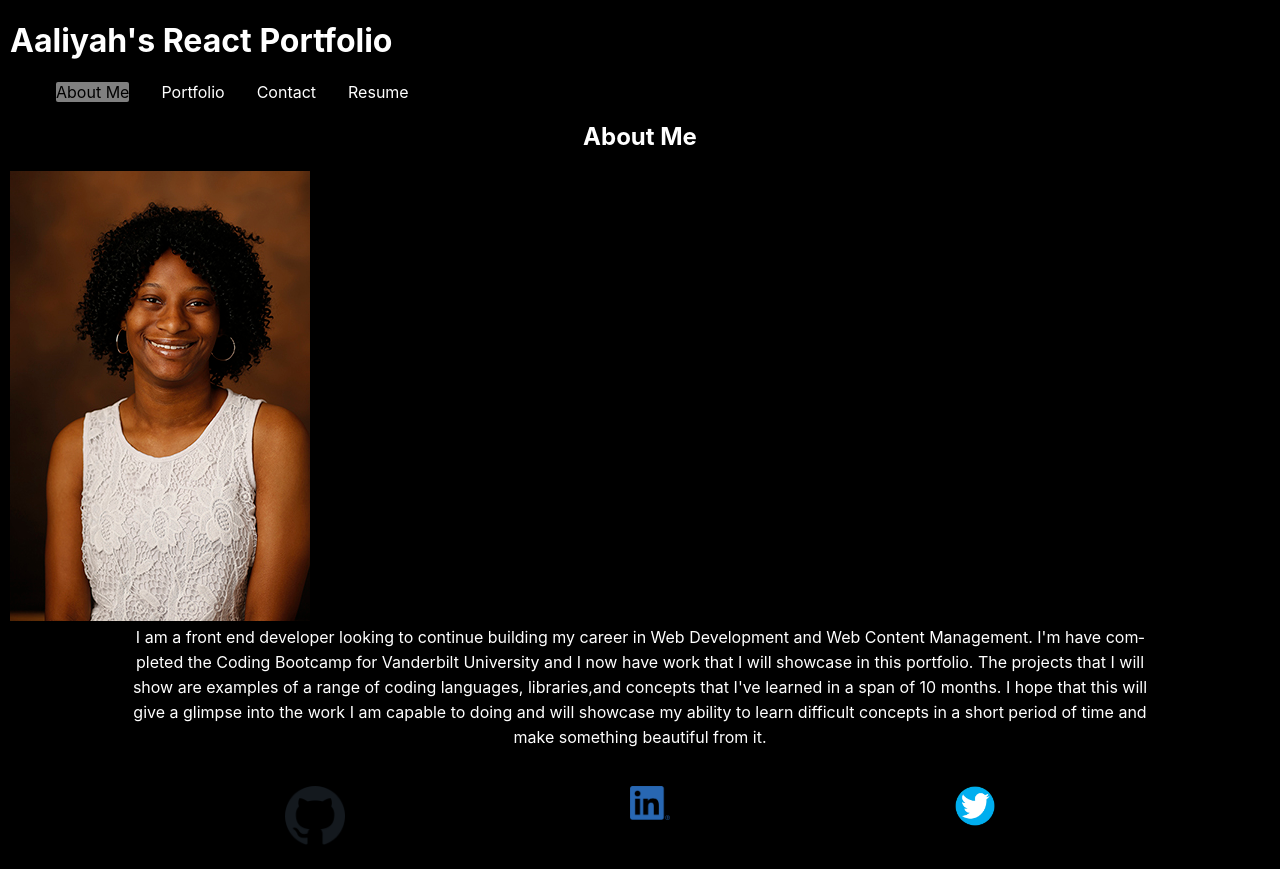
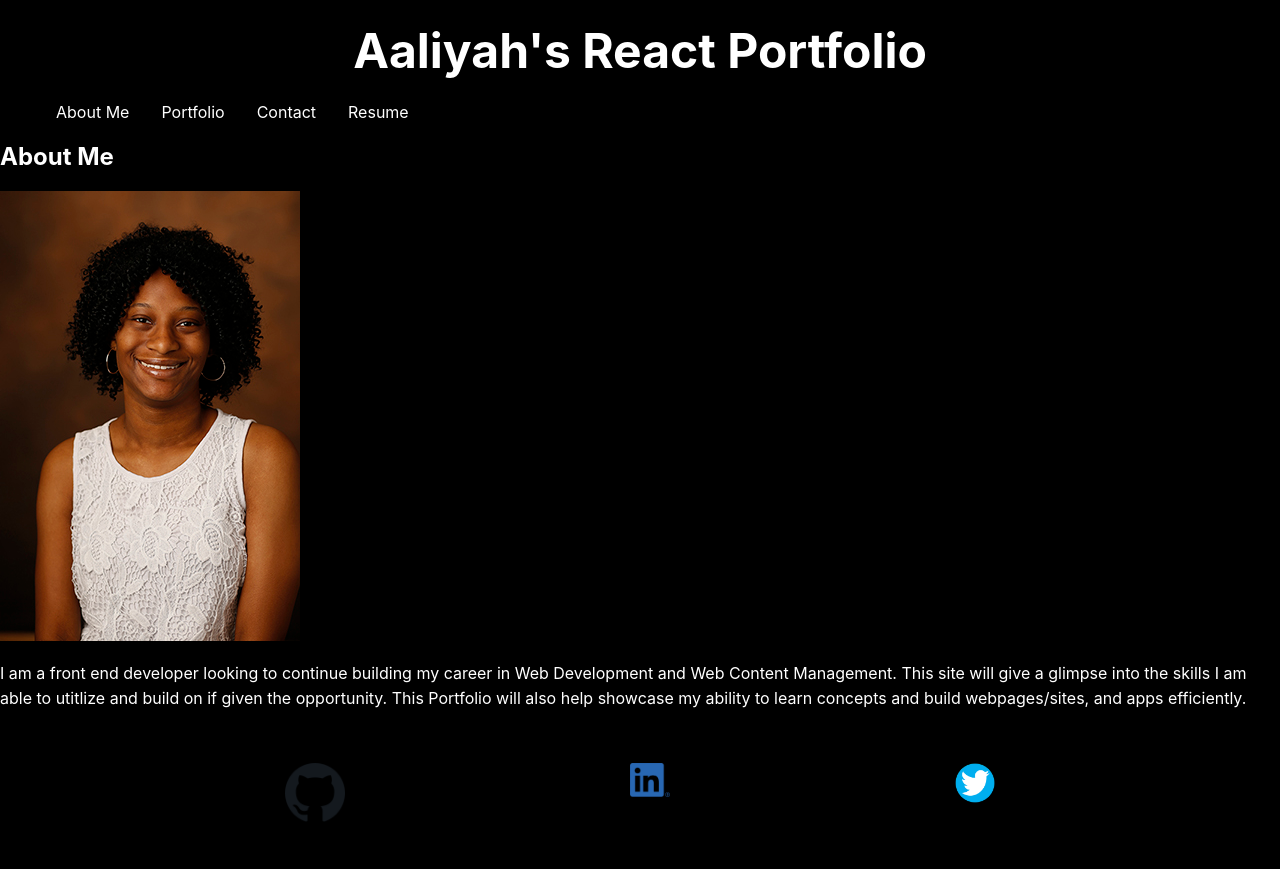
Before and after one commit to symlara/react-portfolio, a React (Create React App) app: page / in a window 1280 px wide. After the commit the page ends 846 px from the top, so only its background shows below. Built offline with nearby package versions, Linux system fonts and the light colour scheme.

Commit message:
updated resume, updated styles , updated about content.

```diff
--- a/package.json
+++ b/package.json
@@ -12,6 +12,7 @@
     "react-dom": "^17.0.2",
     "react-router-dom": "^5.2.0",
     "react-scripts": "5.0.0",
+    "tachyons": "^4.12.0",
     "web-vitals": "^2.1.4"
   },
   "scripts": {
--- a/public/index.html
+++ b/public/index.html
@@ -24,7 +24,7 @@
       work correctly both with client-side routing and a non-root public URL.
       Learn how to configure a non-root public URL by running `npm run build`.
     -->
-    <title>Aaliyah's React Portfolio</title>
+    <title>Aaliyah's Portfolio</title>
   </head>
   <body>
     <noscript>You need to enable JavaScript to run this app.</noscript>
--- a/src/components/About/about.css
+++ /dev/null
@@ -1,44 +0,0 @@
-/* on the page */
-
-    .about-me p {
-        margin: 0 auto;
-        max-width: 80%;
-        overflow-wrap: break-word;
-        text-align:center;
-        word-wrap: break-word;
-        hyphens: auto;
-    }
-
- .profile-picture {
-  width: 100%;
-  border-radius: 8px;
-  padding-left: 10px;
-}
-
-#about h2{
-    text-align: center;
-  }
-
-  /* about page styles end */
-
-
-  @media only screen and (max-width: 320px) {
-    h3 {
-        font-size: 25px;
-        text-align: left;
-        padding-left: 20px;
-    }
-
-    img {
-        display: block;
-        margin-left: auto;
-        margin-right: auto;
-        width: 70%;
-    }
-
-    .about-me p {
-        text-align: center;
-        font-size: 12px;
-
-        }
-    }
--- a/src/components/About/index.js
+++ b/src/components/About/index.js
@@ -1,6 +1,6 @@
 import React from 'react';
 import headshot from '../../assets/images/Symlar_Aaliyah002.JPG';
-import './about.css';
+import '../../../src/index.css'
 
 function About() {
     return (
@@ -14,12 +14,9 @@ function About() {
 
                 <div className="about-me">
                     <p>
-                        I am a front end developer looking to continue building my career in Web Development and Web Content Management.
-
-                        I'm have completed the Coding Bootcamp for Vanderbilt University and I now have
-                        work that I will showcase in this portfolio. The projects that I will show are examples of a range of coding languages,
-                        libraries,and concepts that I've learned in a span of 10 months. I hope that this will give a glimpse into the work
-                        I am capable to doing and will showcase my ability to learn difficult concepts in a short period of time and make something beautiful from it.
+                    I am a front end developer looking to continue building my career in Web Development and Web Content Management.
+                    This site will give a glimpse into the skills I am able to utitlize and build on if given the opportunity.
+                    This Portfolio will also help showcase my ability to learn concepts and build webpages/sites, and apps efficiently.
                     </p>
 
                 </div>
--- a/src/components/Footer/footer.css
+++ /dev/null
@@ -1,42 +0,0 @@
- /*footer page styles */
- .footer {
-	display: flex;
-	flex-wrap: wrap;
-  justify-content: space-evenly;
-}
-
-.github-pic {
-  width: 60px;
-}
-
-.github-pic:hover {
-  opacity: 0.5;
-}
-
-.linkedin {
-  width: 40px;
-}
-
-.linkedin:hover {
-  opacity: 0.5;
-}
-
-.twitter {
-  width: 40px;
-}
-
-.twitter:hover {
-  opacity: 0.5;
-}
-
-
-
-
-
-@media only screen and (max-width: 320px) {
-    .footer  {
-       position: absolute;
-       bottom: 0;
-       width: 100%;
-    }
-}
--- a/src/components/Footer/index.js
+++ b/src/components/Footer/index.js
@@ -2,14 +2,14 @@ import React from 'react';
 import github from '../../assets/images/2048px-Octicons-mark-github.svg.png';
 import linkedin from '../../assets/images/LI-In-Bug.png';
 import twitter from '../../assets/images/logo-rond-twitter.png';
-import './footer.css';
+import '../../../src/index.css'
 
 function Footer() {
     return (
-        <footer className="footer">
+        <footer class="pv4 ph3 tc" id="footer">
             <div>
                 <p className="github-logo">
-                <a href="https://github.com/symlara/" target="_blank" rel="noopener noreferrer">
+                <a class="link near-black hover-silver dib mh3 tc" href="https://github.com/symlara/" target="_blank" rel="noopener noreferrer">
                 <img src={github} alt="github-logo" className="github-pic"/>
                 </a>
               </p>
@@ -17,7 +17,7 @@ function Footer() {
 
             <div>
                 <p className="linkedIn-logo">
-                <a href="https://www.linkedin.com/in/aaliyah-symlar-931213102" target="_blank" rel="noopener noreferrer">
+                <a class="link hover-silver near-black dib mh3 tc" href="https://www.linkedin.com/in/aaliyah-symlar-931213102" target="_blank" rel="noopener noreferrer">
                     <img src={linkedin} alt="linkedin-logo" className="linkedin" />
                 </a>
                 </p>
@@ -25,7 +25,7 @@ function Footer() {
 
             <div>
                 <p>
-                <a href="https://twitter.com/asymlar" target="_blank" rel="noopener noreferrer">
+                <a class="link hover-silver near-black dib mh3 tc" href="https://twitter.com/asymlar" target="_blank" rel="noopener noreferrer">
                     <img src={twitter} alt="twitter-logo" className="twitter" />
                 </a>
                 </p>
--- a/src/components/Header/header.css
+++ /dev/null
@@ -1,18 +0,0 @@
-/* header page styles */
-.header {
-    padding-left: 10px;
-    text-decoration: none;
-    color: #ffffff;
-  }
-
-
-
-
-
-
-@media only screen and (max-width: 320px) {
-    h1 {
-        font-size: 25px;
-        text-align: center;
-    }
-}
--- a/src/components/Header/index.js
+++ b/src/components/Header/index.js
@@ -1,6 +1,8 @@
 import React from 'react';
  import Nav from "../Nav";
- import './header.css';
+ import '../../../src/index.css'
+
+
 
 function Header(props) {
     const { currentTab, setCurrentTab} = props;
@@ -8,7 +10,7 @@ function Header(props) {
     return (
         <header>
             <div>
-                <h1><a href="/" className="header">Aaliyah's React Portfolio</a></h1>
+                <h1><a href="/" class="link dim black b f1 f-headline-ns tc db mb3 mb4-ns" id="header">Aaliyah's React Portfolio</a></h1>
             </div>
 
             <div>
--- a/src/components/Nav/nav.css
+++ /dev/null
@@ -1,48 +0,0 @@
-/* nav styles */
-
-#nav {
-    cursor: pointer;
-  }
-
-  ul {
-    list-style-type: none;
-  }
-
-  #nav li :hover {
-    background-color: var(--primary);
-    border-radius: 2px;
-  }
-
-  .navActive {
-    background-color: var(--primary);
-    color: var(--secondary);
-    cursor: default;
-    border-radius: 2px;
-  }
-
-
-.flex-row {
-    display: flex;
-    flex-wrap: wrap;
-  }
-
-
-
-
-
-
-@media only screen and (max-width: 320px) {
-    nav {
-        width: 100%;
-    }
-
-    #nav li{
-        font-size: 15px;
-        display: block;
-        overflow: hidden;
-        margin: 0;
-        padding: 5px;
-        float: left;
-        list-style: none;
-    }
-}
--- a/src/components/Resume/index.js
+++ b/src/components/Resume/index.js
@@ -1,5 +1,5 @@
 import React from 'react';
-import resume from "../../assets/files/AS updated resume 21.docx";
+import resume from "../../assets/files/Aaliyah Symlar_Resume_2022.docx";
 
 function Resume() {
     return (
--- a/src/index.css
+++ b/src/index.css
@@ -17,13 +17,121 @@ body {
   -moz-osx-font-smoothing: grayscale;
   background-color: var(--secondary);
   color: #ffffff;
+  cursor: pointer;
 }
-
 
 code {
   font-family: source-code-pro, Menlo, Monaco, Consolas, 'Courier New',
     monospace;
 }
+
+
+/* header styles */
+.dim:hover, .dim:focus {
+  opacity: 0.8;
+  transition: opacity .15s ease-in;
+}
+
+#header {
+  text-decoration: none;
+  color: #ffffff;
+}
+
+.tc {
+  text-align: center;
+}
+
+.mb3 {
+  margin-bottom: 1rem;
+}
+
+.f-headline-ns {
+  font-size: 6rem;
+}
+
+.db {
+  display: block;
+}
+
+.b {
+  font-weight: bold;
+}
+.f1 {
+  font-size: 3rem;
+}
+
+/*header styles end */
+
+/* nav styles */
+
+.flex-row {
+  display: flex;
+  flex-wrap: wrap;
+}
+
+#nav li :hover {
+  opacity: 1;
+  transition: opacity .15s ease-in;
+  color: lightgray;
+}
+
+.navActive {
+  color: #ffffff;
+  cursor: pointer;
+}
+
+
+ul {
+  list-style-type: none;
+}
+
+
+
+
+
+
+
+
+/* footer styles */
+
+#footer {
+	display: flex;
+	flex-wrap: wrap;
+  justify-content: space-evenly;
+}
+
+
+
+.github-pic {
+  width: 60px;
+}
+
+.github-pic:hover {
+  opacity: 0.5;
+}
+
+.linkedin {
+  width: 40px;
+}
+
+.linkedin:hover {
+  opacity: 0.5;
+}
+
+.twitter {
+  width: 40px;
+}
+
+.twitter:hover {
+  opacity: 0.5;
+}
+
+
+
+
+
+
+
 
 /* resume page styles */
 .resume-header {
@@ -100,7 +208,6 @@ code {
 
 .container a:hover {
   background-color: var(--primary);
-  border-radius: 2px;
 }
 
 #overflow {
```
Also changed, not shown: src/components/Nav/index.js (+27 -1 lines), 2 other files (tests, documents, lock files or other folders).
